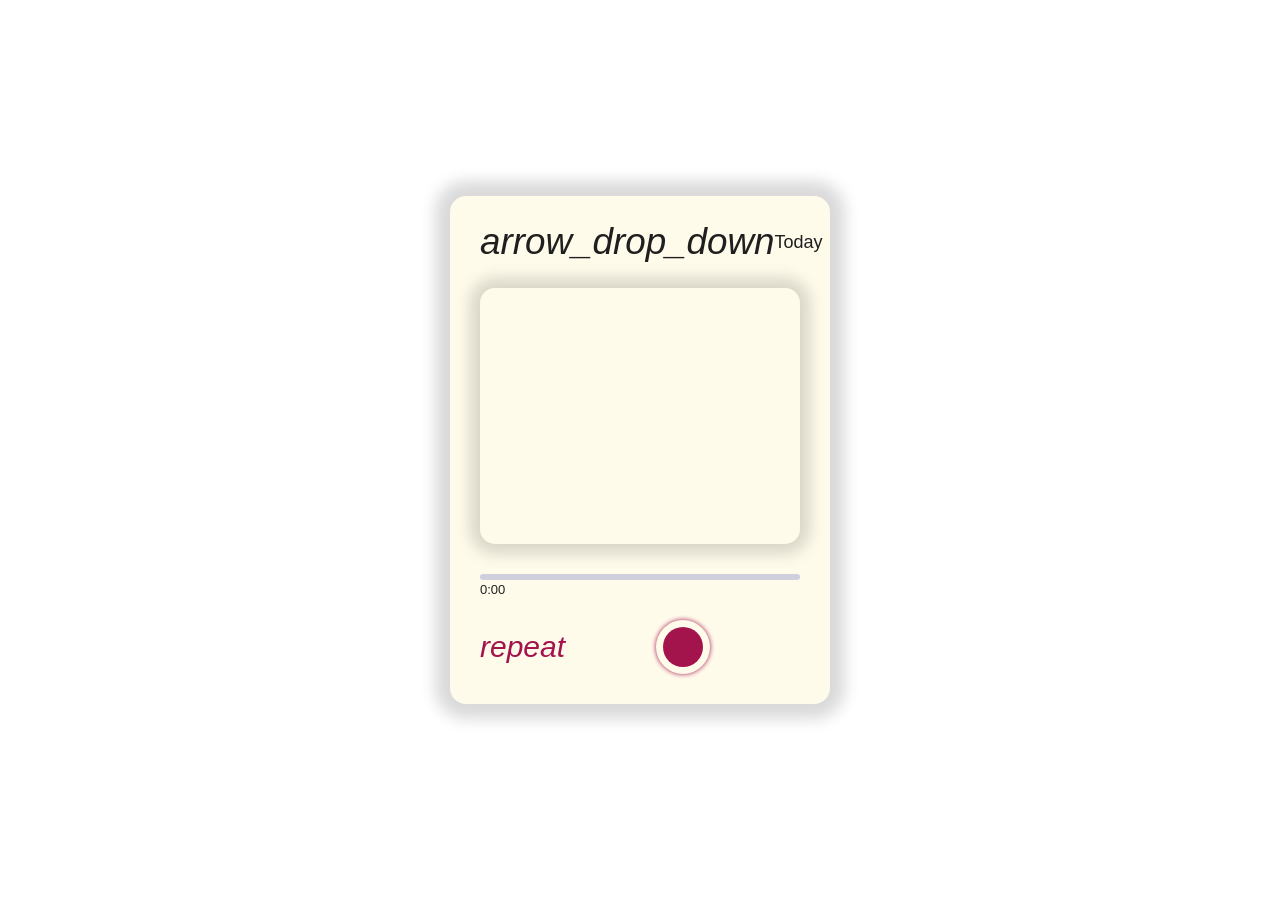
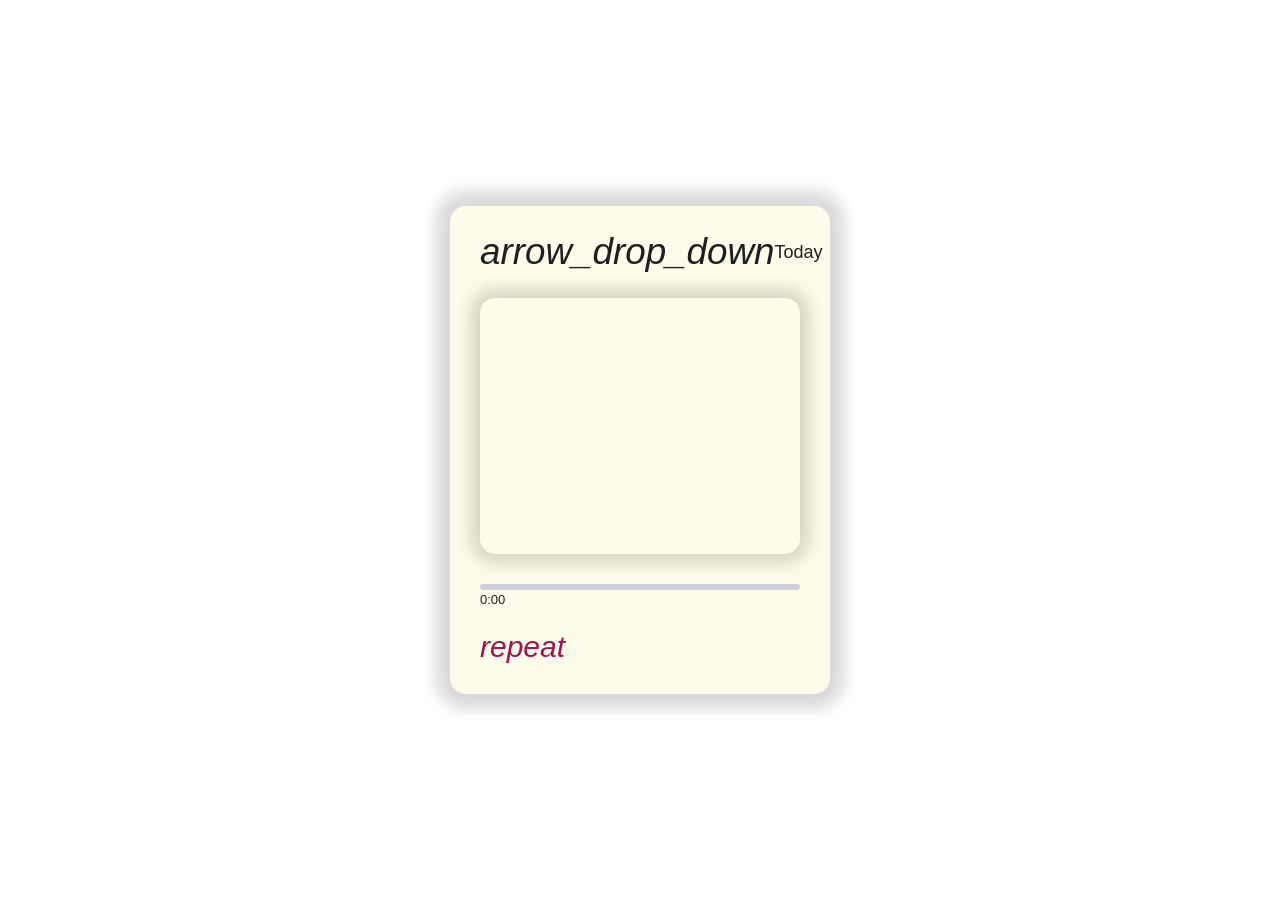

feat: use a single play_circle/pause_circle glyph for the play button

--- a/src/styles.css
+++ b/src/styles.css
@@ -228,32 +228,16 @@ body {
 }
 
 .controls .play-pause {
-    width: 54px;
-    height: 54px;
-    background: var(--white-color);
-    box-shadow: 0px 0px 5px var(--main-color);
-    border-radius: 50%;
     display: flex;
     align-items: center;
     justify-content: center;
 }
 
-.play-pause::before {
-    width: 40px;
-    height: 40px;
-    content: "";
-    position: absolute;
-    border-radius: inherit;
-    background: var(--main-color);
-}
-
+/* Single play_circle / pause_circle glyph — the circle is the button */
 .play-pause i {
-    width: 40px;
-    height: 40px;
-    line-height: 40px;
-    text-align: center;
-    position: relative;
-    color: var(--white-color);
+    font-size: 54px;
+    color: var(--main-color);
+    filter: drop-shadow(0 0 4px var(--main-color));
 }
 
 /* Music List */
@@ -413,10 +397,6 @@ ul li .audio-duration {
 
 .is-dark .progress-area span {
     color: var(--muted);
-}
-
-.is-dark .controls .play-pause {
-    background: var(--dark-white);
 }
 
 .is-dark .music-list {
